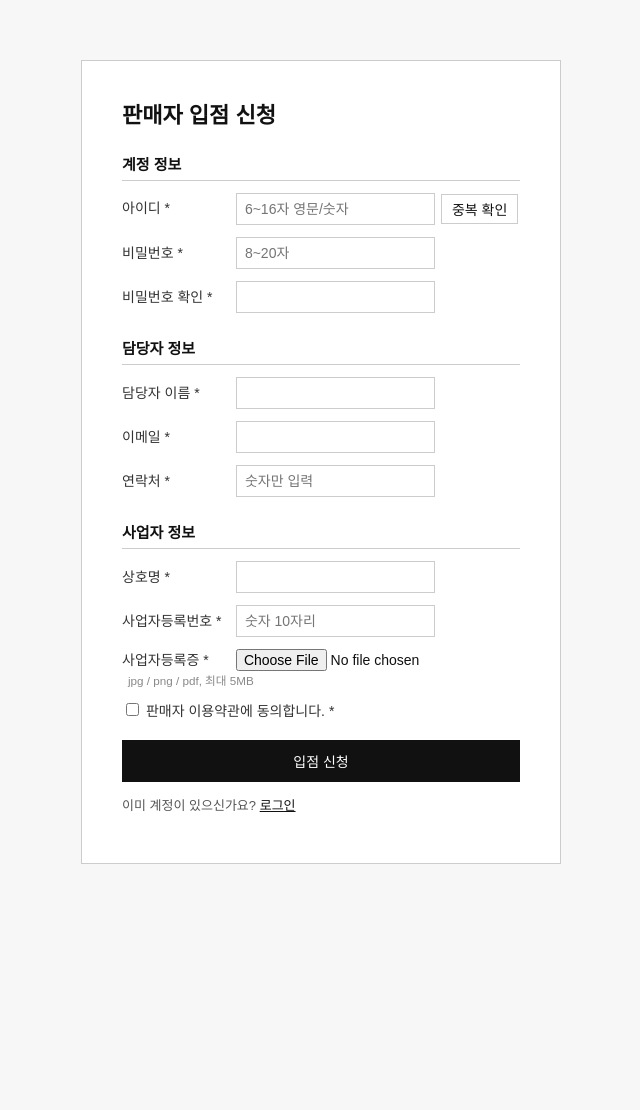
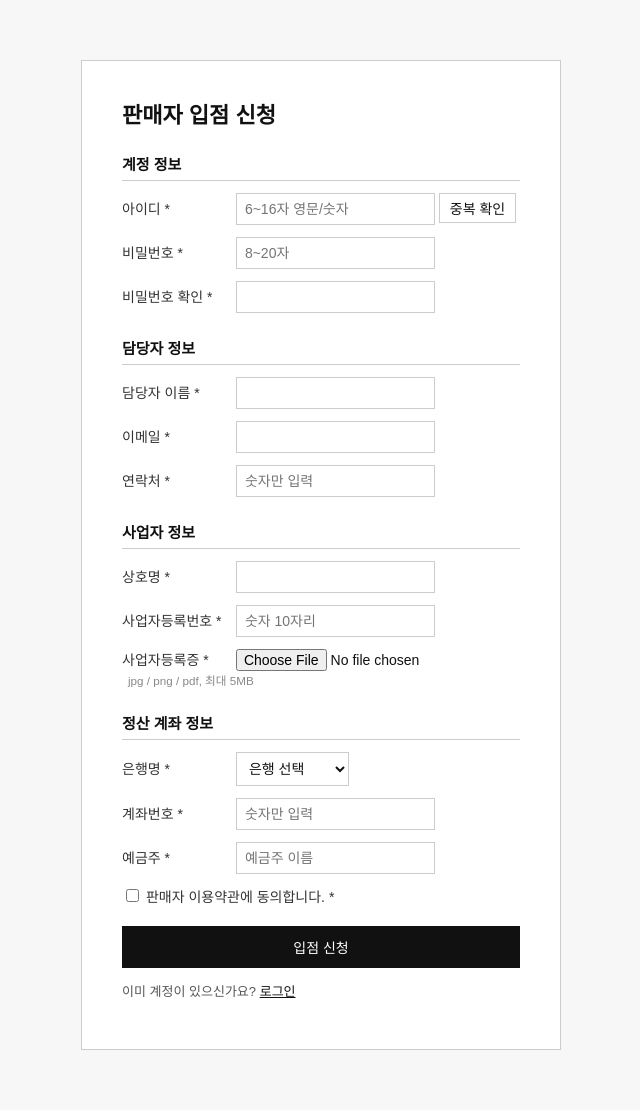
Before and after one commit to W-Rookie/Rookies34_FT, a Java web app: page /seller/signup.jsp in a window 1280 px wide. Shown: the whole page, without its empty margins (319-959 px from the left). Before the commit the page ends 864 px from the top, so only its background shows below. Run offline with Tomcat 11, a stand-in JSP engine, Linux system fonts and the light colour scheme.

Commit message:
은행계좌추가

```diff
--- a/webapp/seller/resources/js/seller/signup.js
+++ b/webapp/seller/resources/js/seller/signup.js
@@ -1,102 +1,320 @@
+
 /**
- * signup.js — 판매자 회원가입 / 입점 신청 (U-05)
- * API: POST /api/sellers  (multipart/form-data)
- *      login_id, password, manager_name, email, phone,
- *      business_reg_no, business_name, business_cert_file(파일), agree_terms
- * 응답: { code: "ok" | "no" }
+ * signup.js - 판매자 입점 신청
  *
- * 아이디 중복 확인 (U-03): GET /api/auth/check-id?login_id=...
- * 응답: { code: "ok"(사용 가능) | "no"(중복) }
+ * U-03 GET  /api/auth/check-id?id=...
+ * U-05 POST /api/sellers
+ *
+ * U-05 전송 방식: multipart/form-data
+ * 사업자등록증: Base64 문자열 + 파일명
  */
+
 (function () {
-  const form = document.getElementById("signupForm");
-  const submitBtn = document.getElementById("submitBtn");
-  const msg = document.getElementById("signupMsg");
-  const idInput = document.getElementById("login_id");
-  const checkIdBtn = document.getElementById("checkIdBtn");
-  const checkIdMsg = document.getElementById("checkIdMsg");
 
-  const MAX_FILE_SIZE = 5 * 1024 * 1024; // 5MB
+  const $ = (id) => document.getElementById(id);
+
+  const form = $("signupForm");
+  const submitBtn = $("submitBtn");
+  const msg = $("signupMsg");
+
+  const idInput = $("login_id");
+  const checkIdBtn = $("checkIdBtn");
+  const checkIdMsg = $("checkIdMsg");
+
+  const MAX_FILE_SIZE = 5 * 1024 * 1024;
   const ALLOWED_EXT = ["jpg", "jpeg", "png", "pdf"];
 
-  let checkedId = null; // 중복 확인 통과한 아이디 (확인 후 아이디를 바꾸면 다시 확인해야 함)
+  let checkedId = null;
 
-  // ---------- 아이디 중복 확인 ----------
+  // =====================================
+  // 1. 아이디 중복 확인
+  // =====================================
+
   checkIdBtn.addEventListener("click", async function () {
+
     const loginId = idInput.value.trim();
+
+    checkedId = null;
+    checkIdMsg.textContent = "";
+    checkIdMsg.className = "msg";
+
     if (!/^[A-Za-z0-9]{6,16}$/.test(loginId)) {
-      checkIdMsg.textContent = "아이디는 6~16자 영문/숫자입니다.";
+      checkIdMsg.textContent =
+        "아이디는 6~16자 영문/숫자입니다.";
+      checkIdMsg.className = "msg error";
       return;
     }
+
+    checkIdBtn.disabled = true;
+
     try {
-      // api.get은 code "no"면 에러를 던짐 → catch로 가면 "중복"
-      await api.get("/auth/check-id", { login_id: loginId }, { skipAuthRedirect: true });
+
+      // [수정] 백엔드 @RequestParam String id에 맞춤
+      await api.get(
+        "/auth/check-id",
+        { id: loginId },
+        { skipAuthRedirect: true }
+      );
+
       checkedId = loginId;
-      checkIdMsg.textContent = "사용 가능한 아이디입니다.";
+
+      checkIdMsg.textContent =
+        "사용 가능한 아이디입니다.";
+
+      checkIdMsg.className = "msg success";
+
     } catch (err) {
+
       checkedId = null;
-      checkIdMsg.textContent = "이미 사용 중인 아이디입니다.";
+
+      if (
+        err.status === 200 &&
+        err.data &&
+        err.data.code === "no"
+      ) {
+        checkIdMsg.textContent =
+          "이미 사용 중인 아이디입니다.";
+      } else {
+        checkIdMsg.textContent =
+          "중복 확인 요청에 실패했습니다.";
+        console.error(err);
+      }
+
+      checkIdMsg.className = "msg error";
+
+    } finally {
+      checkIdBtn.disabled = false;
     }
+
   });
 
-  // 아이디를 다시 바꾸면 중복확인 무효
+  // 아이디 변경 시 중복 확인 초기화
   idInput.addEventListener("input", function () {
     checkedId = null;
     checkIdMsg.textContent = "";
+    checkIdMsg.className = "msg";
   });
 
-  // ---------- 입력값 검사 (규격서 제약 기준) ----------
+  // =====================================
+  // 2. 입력값 검증
+  // =====================================
+
   function validate() {
-    const v = function (id) { return document.getElementById(id).value.trim(); };
 
-    if (checkedId === null || checkedId !== v("login_id")) return "아이디 중복 확인을 해 주세요.";
+    const v = (id) => $(id).value.trim();
 
-    const pw = document.getElementById("password").value;
-    if (pw.length < 8 || pw.length > 20) return "비밀번호는 8~20자입니다.";
-    if (pw !== document.getElementById("password_confirm").value) return "비밀번호 확인이 일치하지 않습니다.";
+    if (
+      checkedId === null ||
+      checkedId !== v("login_id")
+    ) {
+      return "아이디 중복 확인을 해 주세요.";
+    }
 
-    if (!v("manager_name") || v("manager_name").length > 20) return "담당자 이름은 1~20자입니다.";
-    if (!/^[^\s@]+@[^\s@]+\.[^\s@]+$/.test(v("email"))) return "이메일 형식이 올바르지 않습니다.";
-    if (!/^[0-9]+$/.test(v("phone"))) return "연락처는 숫자만 입력해 주세요.";
-    if (!v("business_name") || v("business_name").length > 50) return "상호명은 1~50자입니다.";
-    if (!/^[0-9]{10}$/.test(v("business_reg_no"))) return "사업자등록번호는 숫자 10자리입니다.";
+    const pw = $("password").value;
 
-    const file = document.getElementById("business_cert_file").files[0];
-    if (!file) return "사업자등록증 파일을 첨부해 주세요.";
-    const ext = file.name.split(".").pop().toLowerCase();
-    if (ALLOWED_EXT.indexOf(ext) === -1) return "jpg, png, pdf 파일만 첨부할 수 있습니다.";
-    if (file.size > MAX_FILE_SIZE) return "파일은 5MB 이하만 첨부할 수 있습니다.";
+    if (pw.length < 8 || pw.length > 20) {
+      return "비밀번호는 8~20자입니다.";
+    }
 
-    if (!document.getElementById("agree_terms").checked) return "판매자 이용약관에 동의해 주세요.";
+    if (pw !== $("password_confirm").value) {
+      return "비밀번호 확인이 일치하지 않습니다.";
+    }
 
-    return null; // 통과
+    if (
+      !v("manager_name") ||
+      v("manager_name").length > 20
+    ) {
+      return "담당자 이름은 1~20자입니다.";
+    }
+
+    if (
+      !/^[^\s@]+@[^\s@]+\.[^\s@]+$/.test(v("email"))
+    ) {
+      return "이메일 형식이 올바르지 않습니다.";
+    }
+
+    if (!/^[0-9]+$/.test(v("phone"))) {
+      return "연락처는 숫자만 입력해 주세요.";
+    }
+
+    if (
+      !v("business_name") ||
+      v("business_name").length > 50
+    ) {
+      return "상호명은 1~50자입니다.";
+    }
+
+    if (!/^[0-9]{10}$/.test(v("business_reg_no"))) {
+      return "사업자등록번호는 숫자 10자리입니다.";
+    }
+
+    // =====================================
+    // [추가] 은행 정보 검증
+    // =====================================
+
+    if (!v("bank")) {
+      return "은행을 선택해 주세요.";
+    }
+
+    if (
+      !/^[0-9]+$/.test(v("account_no")) ||
+      v("account_no").length > 100
+    ) {
+      return "계좌번호는 100자리 이하의 숫자로 입력해 주세요.";
+    }
+
+    if (
+      !v("account_holder") ||
+      v("account_holder").length > 100
+    ) {
+      return "예금주를 입력해 주세요.";
+    }
+
+    // =====================================
+    // 사업자등록증 검증
+    // =====================================
+
+    const file = $("business_cert_file").files[0];
+
+    if (!file) {
+      return "사업자등록증 파일을 첨부해 주세요.";
+    }
+
+    const ext = file.name
+      .split(".")
+      .pop()
+      .toLowerCase();
+
+    if (!ALLOWED_EXT.includes(ext)) {
+      return "jpg, png, pdf 파일만 첨부할 수 있습니다.";
+    }
+
+    if (file.size > MAX_FILE_SIZE) {
+      return "파일은 5MB 이하만 첨부할 수 있습니다.";
+    }
+
+    if (!$("agree_terms").checked) {
+      return "판매자 이용약관에 동의해 주세요.";
+    }
+
+    return null;
   }
 
-  // ---------- 입점 신청 전송 ----------
+  // =====================================
+  // 3. 파일을 Base64 문자열로 변환
+  // =====================================
+
+  function fileToBase64(file) {
+
+    return new Promise(function (resolve, reject) {
+
+      const reader = new FileReader();
+
+      reader.onload = function () {
+
+        const result = String(reader.result || "");
+        const commaIndex = result.indexOf(",");
+
+        if (commaIndex === -1) {
+          reject(new Error("파일 변환 실패"));
+          return;
+        }
+
+        resolve(result.substring(commaIndex + 1));
+      };
+
+      reader.onerror = function () {
+        reject(new Error("파일 읽기 실패"));
+      };
+
+      reader.readAsDataURL(file);
+    });
+  }
+
+  // =====================================
+  // 4. 입점 신청 API 호출
+  // =====================================
+
   form.addEventListener("submit", async function (e) {
+
     e.preventDefault();
+
     msg.textContent = "";
 
     const error = validate();
+
     if (error) {
       msg.textContent = error;
       return;
     }
 
-    // name 있는 입력값(+파일)이 자동으로 담김. password_confirm은 name이 없어서 제외됨
-    const fd = new FormData(form);
-    fd.set("login_id", fd.get("login_id").trim());
-    fd.set("agree_terms", "true"); // 체크박스는 name 없이 두고 값만 직접 넣음
+    submitBtn.disabled = true;
 
-    submitBtn.disabled = true;
     try {
-      await api.upload("POST", "/sellers", fd, { skipAuthRedirect: true });
-      alert("입점 신청이 완료되었습니다.\n관리자 승인 후 로그인할 수 있습니다.");
+
+      const file = $("business_cert_file").files[0];
+
+      // [수정] 파일 자체가 아닌 Base64 문자열 전송
+      const base64 = await fileToBase64(file);
+
+      const fd = new FormData(form);
+
+      // 계정 정보
+      fd.set("login_id", $("login_id").value.trim());
+
+      // 사업자등록증
+      fd.set("business_cert_file", base64);
+
+      fd.set(
+        "business_cert_file_name",
+        file.name
+      );
+
+      // [추가] 정산 계좌 정보
+      fd.set("bank", $("bank").value);
+
+      fd.set(
+        "account_no",
+        $("account_no").value.trim()
+      );
+
+      fd.set(
+        "account_holder",
+        $("account_holder").value.trim()
+      );
+
+      // 이용약관 동의
+      fd.set("agree_terms", "true");
+
+      // U-05 입점 신청
+      await api.upload(
+        "POST",
+        "/sellers",
+        fd,
+        { skipAuthRedirect: true }
+      );
+
+      alert(
+        "입점 신청이 완료되었습니다.\n" +
+        "관리자 승인 후 로그인할 수 있습니다."
+      );
+
       location.replace(api.LOGIN_URL);
+
     } catch (err) {
-      msg.textContent = "입점 신청에 실패했습니다. 입력값을 확인해 주세요.";
+
+      console.error("입점 신청 오류:", err);
+
+      msg.textContent =
+        "입점 신청에 실패했습니다. " +
+        "입력값이나 서버 상태를 확인해 주세요.";
+
     } finally {
+
       submitBtn.disabled = false;
+
     }
+
   });
+
 })();
--- a/webapp/seller/signup.jsp
+++ b/webapp/seller/signup.jsp
@@ -5,49 +5,12 @@
 <head>
   <meta charset="UTF-8">
   <title>판매자 입점 신청</title>
-  <link rel="stylesheet" href="resources/css/seller.css?v=20261125-R6">
 
+  <link rel="stylesheet"
+        href="resources/css/seller.css?v=signup-bank-1">
 
-  <style>
-  /* 아이디 영역: 일반 입력 필드와 동일하게 정렬 */
-  .signup-id-field {
-    display: block;
-  }
-
-  /* 아이디 입력칸 + 중복 확인 버튼 */
-  .signup-id-field .signup-id-controls {
-    display: inline-flex;
-    align-items: center;
-    gap: 6px;
-    margin: 0;
-    vertical-align: middle;
-  }
-
-  /* 비밀번호 입력칸과 동일한 기본 너비 */
-  .signup-id-field .signup-id-controls input[type="text"] {
-    width: auto;
-    max-width: none;
-    flex: none;
-  }
-
-  /* 버튼 줄바꿈 방지 */
-  .signup-id-field #checkIdBtn {
-    white-space: nowrap;
-    flex-shrink: 0;
-  }
-
-  /* 안내 메시지는 입력칸 아래 */
-  .signup-id-field #checkIdMsg {
-    display: block;
-    margin: 6px 0 0 114px;
-    line-height: 1.5;
-    overflow-wrap: anywhere;
-  }
-  </style>
-
-
-  <%-- 비로그인 페이지: header.jsp를 사용하지 않음 --%>
-  <script src="resources/js/seller/api.js?v=20261125-R5"></script>
+  <%-- 비로그인 페이지이므로 guard.js를 불러오지 않음 --%>
+  <script src="resources/js/seller/api.js?v=signup-bank-1"></script>
 </head>
 <body>
 
@@ -58,11 +21,8 @@
 
     <h2>계정 정보</h2>
 
-    <%-- 아이디 입력 및 중복 확인 --%>
-    <div class="signup-id-field">
+    <div>
       <label for="login_id">아이디 *</label>
-
-      <div class="signup-id-controls">
       <input
         type="text"
         id="login_id"
@@ -73,9 +33,6 @@
       <button type="button" id="checkIdBtn">
         중복 확인
       </button>
-      </div>
-
-      <%-- 중복 확인 결과 메시지 --%>
       <span id="checkIdMsg" class="msg"></span>
     </div>
 
@@ -91,8 +48,9 @@
     </div>
 
     <div>
-      <label for="password_confirm">비밀번호 확인 *</label>
-      <%-- 서버로 전송하지 않는 클라이언트 검증용 필드 --%>
+      <label for="password_confirm">
+        비밀번호 확인 *
+      </label>
       <input
         type="password"
         id="password_confirm"
@@ -146,7 +104,9 @@
     </div>
 
     <div>
-      <label for="business_reg_no">사업자등록번호 *</label>
+      <label for="business_reg_no">
+        사업자등록번호 *
+      </label>
       <input
         type="text"
         id="business_reg_no"
@@ -157,7 +117,9 @@
     </div>
 
     <div>
-      <label for="business_cert_file">사업자등록증 *</label>
+      <label for="business_cert_file">
+        사업자등록증 *
+      </label>
       <input
         type="file"
         id="business_cert_file"
@@ -166,6 +128,48 @@
         required
       >
       <small>jpg / png / pdf, 최대 5MB</small>
+    </div>
+
+    <%-- [추가] 정산 계좌 정보 --%>
+    <h2>정산 계좌 정보</h2>
+
+    <div>
+      <label for="bank">은행명 *</label>
+      <select id="bank" name="bank" required>
+        <option value="">은행 선택</option>
+        <option value="KB국민은행">KB국민은행</option>
+        <option value="신한은행">신한은행</option>
+        <option value="우리은행">우리은행</option>
+        <option value="하나은행">하나은행</option>
+        <option value="NH농협은행">NH농협은행</option>
+        <option value="IBK기업은행">IBK기업은행</option>
+        <option value="카카오뱅크">카카오뱅크</option>
+        <option value="토스뱅크">토스뱅크</option>
+        <option value="케이뱅크">케이뱅크</option>
+        <option value="우체국">우체국</option>
+      </select>
+    </div>
+
+    <div>
+      <label for="account_no">계좌번호 *</label>
+      <input
+        type="text"
+        id="account_no"
+        name="account_no"
+        placeholder="숫자만 입력"
+        required
+      >
+    </div>
+
+    <div>
+      <label for="account_holder">예금주 *</label>
+      <input
+        type="text"
+        id="account_holder"
+        name="account_holder"
+        placeholder="예금주 이름"
+        required
+      >
     </div>
 
     <div>
@@ -178,6 +182,7 @@
     <button type="submit" id="submitBtn">
       입점 신청
     </button>
+
   </form>
 
   <p id="signupMsg" class="msg"></p>
@@ -188,6 +193,6 @@
   </p>
 </main>
 
-<script src="resources/js/seller/signup.js?v=20261125-R5"></script>
+<script src="resources/js/seller/signup.js?v=signup-bank-1"></script>
 </body>
 </html>
```
Also changed, not shown: webapp/seller/settings.jsp (+54 -17 lines). Lines whose indentation alone changed are shown as unchanged.
